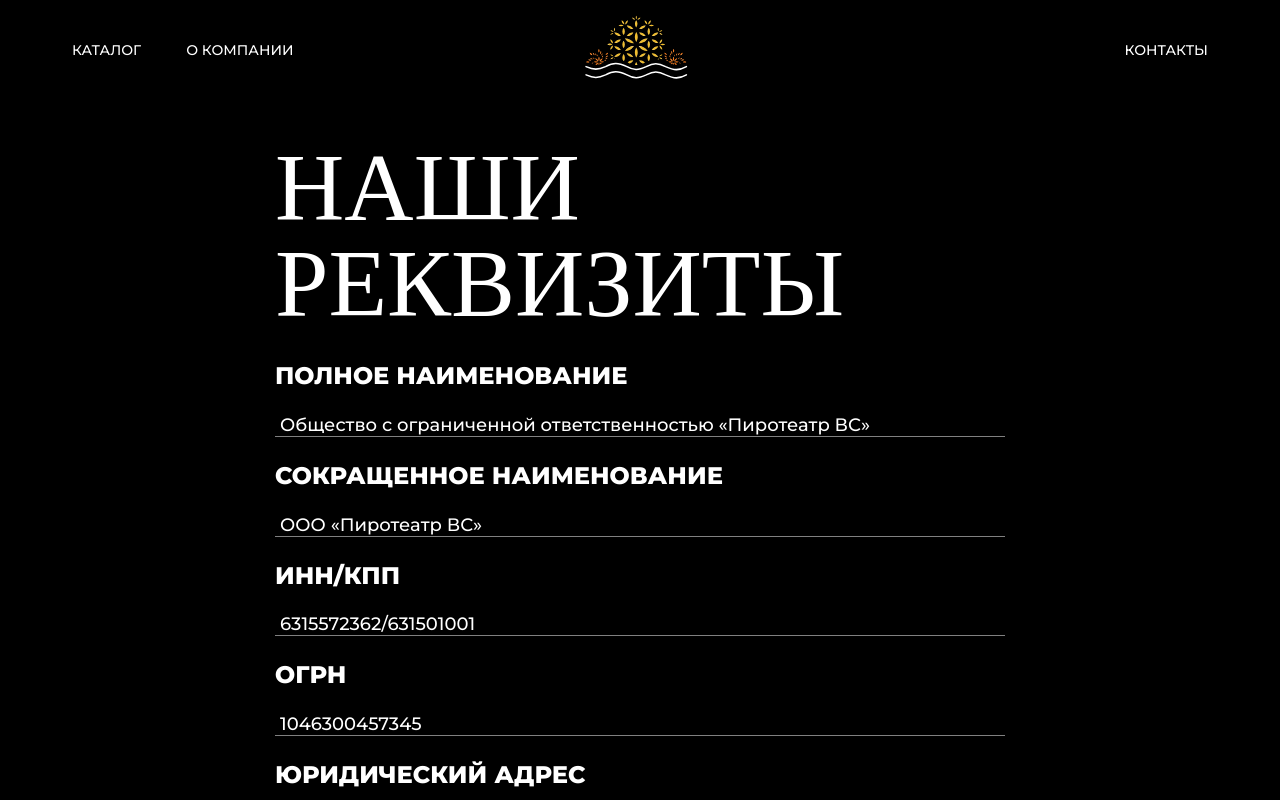
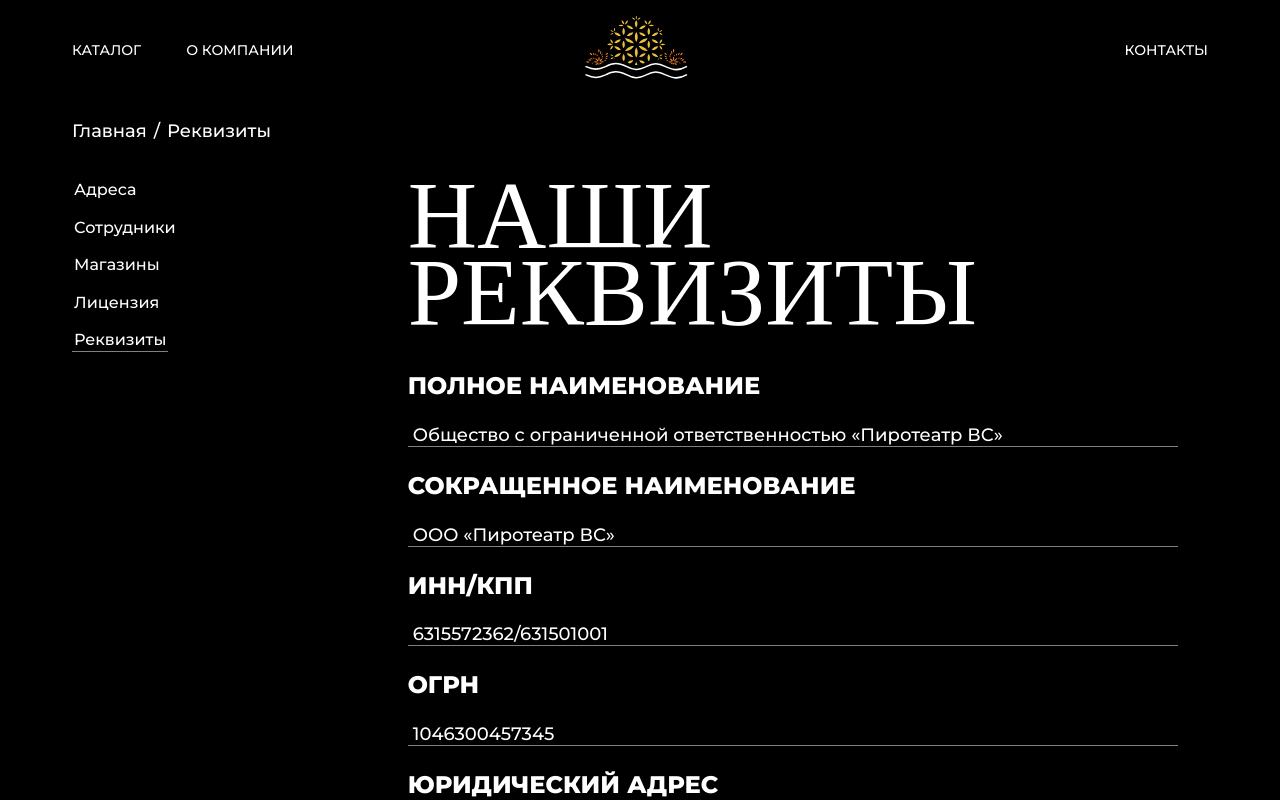
Before and after one commit to algorithm-ssau/AEAEA, a Next.js app: page /requisites in a window 1280 px wide. Shown: the top 800 px of the page. Built offline with nearby package versions, Linux system fonts and the light colour scheme; a web font is replaced by a local one.

Commit message:
feat: создание страницы RequisitesPage

```diff
--- a/app/(root)/page.tsx
+++ b/app/(root)/page.tsx
@@ -1,6 +1,6 @@
 import IndexPage from "@/pages/IndexPage/IndexPage";
 
-export default function Home() {
+export default function Page() {
     return (
         <>
             <IndexPage />
--- a/app/(root)/requisites/page.tsx
+++ b/app/(root)/requisites/page.tsx
@@ -1,15 +1,5 @@
-import { ContactsRequisites } from "@/shared/components/ui/ContactsRequisites";
+import RequisitesPage from "@/pages/RequisitesPage/RequisitesPage";
 
-export default function RequisitesPage() {
-    return (
-        <div className="container">
-            <nav>
-                <ul>
-
-                </ul>
-            </nav>
-            <ContactsRequisites />
-        </div>
-    );
+export default function Page() {
+    return <RequisitesPage />;
 }
-export { RequisitesPage };
--- /dev/null
+++ b/pages/RequisitesPage/RequisitesPage.module.scss
@@ -0,0 +1,8 @@
+@import "@/scss/base/mixins";
+@import "@/scss/base/vars";
+
+.inner{
+    display: flex;
+    padding-top: 15px;
+    gap: 230px;
+}
--- /dev/null
+++ b/pages/RequisitesPage/RequisitesPage.tsx
@@ -0,0 +1,18 @@
+import { ContactsRequisites } from "@/shared/components/ui/ContactsRequisites";
+import styles from "./RequisitesPage.module.scss";
+import { AboutNavigations } from "@/@types/enums";
+import { AboutNavigation } from "@/shared/components/ui/AboutNavigation";
+import { BreadCrumbs } from "@/shared/components/ui/BreadCrumbs";
+
+export default function RequisitesPage() {
+    return (
+        <div className="container">
+            <BreadCrumbs breadCrumbsArray={[{ title: "Реквизиты" }]} />
+            <div className={styles.inner}>
+                <AboutNavigation active={AboutNavigations.REQUISITES} />
+                <ContactsRequisites />
+            </div>
+        </div>
+    );
+}
+export { RequisitesPage };
--- a/shared/components/ui/AboutNavigation/AboutNavigation.module.scss
+++ b/shared/components/ui/AboutNavigation/AboutNavigation.module.scss
@@ -3,7 +3,7 @@
 .list{
     display: flex;
     flex-direction: column;
-    gap: 11px;
+    gap: 9px;
 }
 .element{
     padding-bottom: 5px;
--- a/shared/components/ui/AboutNavigation/AboutNavigation.tsx
+++ b/shared/components/ui/AboutNavigation/AboutNavigation.tsx
@@ -27,6 +27,7 @@
         href: "/requisites",
     },
 ];
+
 const AboutNavigation: React.FC<aboutNavigationProps> = ({ active }) => {
     return (
         <nav>
--- a/shared/components/ui/BreadCrumbs/BreadCrumbs.module.scss
+++ b/shared/components/ui/BreadCrumbs/BreadCrumbs.module.scss
@@ -2,7 +2,7 @@
 @import "@/scss/base/vars";
 .box{
     display: flex;
-    padding: 40px 0;
+    padding: 20px 0;
 }
 .list{
     display: flex;
--- a/shared/components/ui/ContactsRequisites/ContactsRequisites.module.scss
+++ b/shared/components/ui/ContactsRequisites/ContactsRequisites.module.scss
@@ -2,16 +2,14 @@
 @import "@/scss/base/vars";
 .requisites {
     max-width: 770px;
-    margin: 0 auto;
-    padding: 40px 20px;
 
     .title {
-        margin-bottom: 20px;
+        margin-bottom: 30px;
         font-family: var(--font-alumni);
         font-style: normal;
         font-weight: 500;
         font-size: 96px;
-        line-height: 100%;
+        line-height: 80%;
         display: flex;
         align-items: center;
 
```
